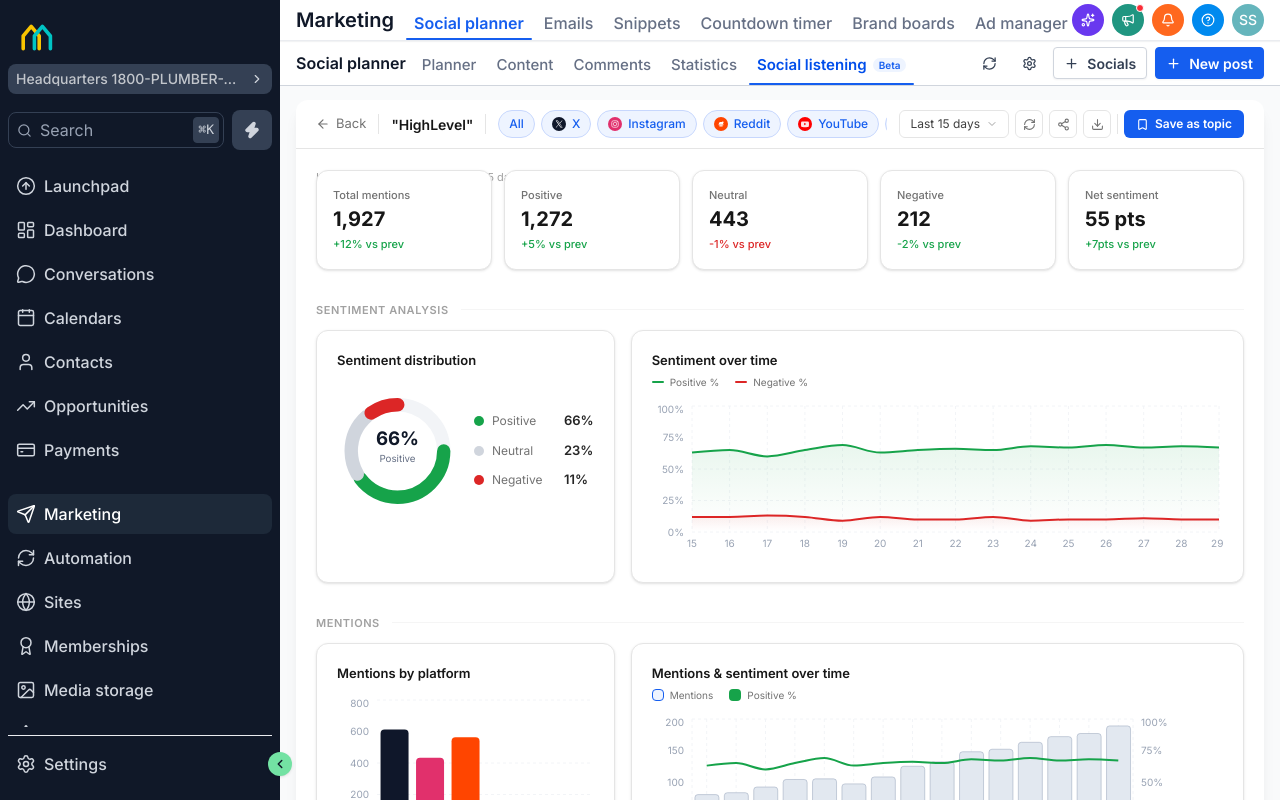
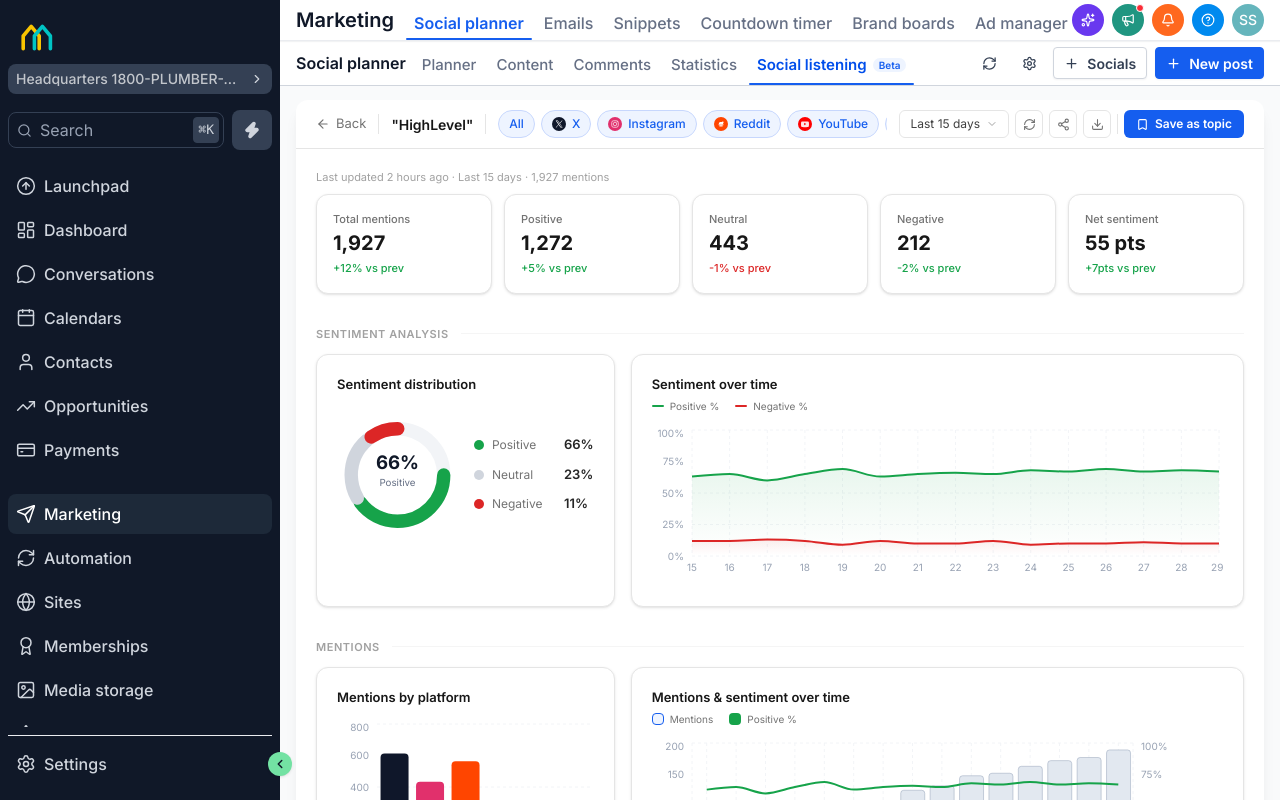
Before and after one commit to sujithjames/Social-listening, a React (Vite) app: page /topic-detail in a window 1280 px wide. Shown: the top 800 px of the page. Built offline with nearby package versions, Linux system fonts and the light colour scheme.

Commit message:
Social Listening — Iteration 1.7.1: Detail page metadata placement fix
Move "Last updated" text directly above KPI cards as a grouped unit

Co-Authored-By: Claude Haiku 4.5 <noreply@anthropic.com>

```diff
--- a/src/pages/TopicDetailPage.jsx
+++ b/src/pages/TopicDetailPage.jsx
@@ -519,9 +519,10 @@ export default function TopicDetailPage() {
 
         {/* ── Body ── */}
         <div className="flex-1 overflow-y-auto p-5 space-y-8">
-          <p className="text-[11px] text-neutral-400 -mb-4">Last updated 2 hours ago · {dateRange} · {computed.totalMentions.toLocaleString()} mentions</p>
 
           {/* ─ KPI Cards ─ */}
+          <div className="flex flex-col gap-2">
+            <p className="text-[11px] text-neutral-400">Last updated 2 hours ago · {dateRange} · {computed.totalMentions.toLocaleString()} mentions</p>
             <div className="grid grid-cols-5 gap-3">
               {[
                 { label:'Total mentions', value: computed.totalMentions.toLocaleString(), delta:'+12%', up:true },
@@ -536,6 +537,7 @@ export default function TopicDetailPage() {
                   <p className={`text-[11px] mt-1 font-medium ${m.up ? 'text-positive' : 'text-negative'}`}>{m.delta} vs prev</p>
                 </div>
               ))}
+            </div>
           </div>
 
           {/* ─ Sentiment Analysis ─ */}
```
Lines whose indentation alone changed are shown as unchanged.
